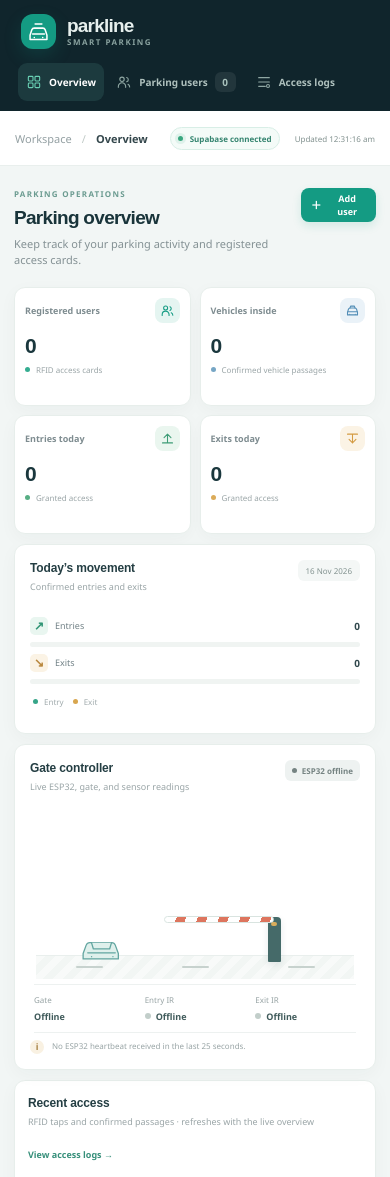
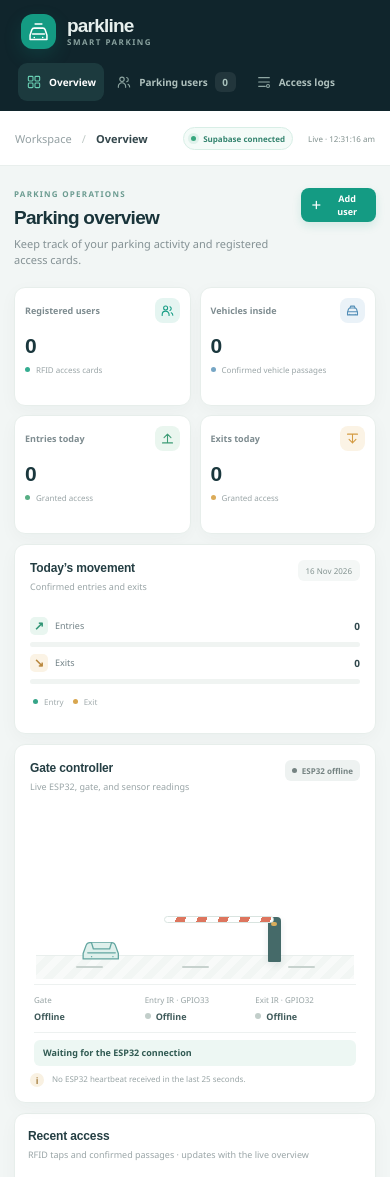
Before and after one commit to MUKESH-VIJAYAKUMAR/Parkline-ESP32-Parking-Gate, a Flask app: page / in a window 390 px wide. Shown: the top 1177 px of the page. Run offline with Flask 3, Linux system fonts and the light colour scheme; data that the repository does not hold is empty.

Commit message:
Optimize parking gate flow and live dashboard

```diff
--- a/app.py
+++ b/app.py
@@ -33,11 +33,26 @@ DEVICE_STATUS = {
     "gate_open": False,
     "ir_entry_detected": False,
     "ir_exit_detected": False,
+    "vehicle_waiting": False,
+    "passage_started": False,
+    "phase": "WAITING_FOR_CAR",
     "wifi_rssi": None,
     "_last_seen_monotonic": 0.0,
 }
 
 logging.basicConfig(level=logging.INFO, format="%(asctime)s %(levelname)s %(message)s")
+
+
+class QuietDashboardPollingFilter(logging.Filter):
+    def filter(self, record: logging.LogRecord) -> bool:
+        if record.name != "werkzeug":
+            return True
+        message = record.getMessage()
+        return '"GET /api/device/status ' not in message and '"GET /api/dashboard/snapshot ' not in message
+
+
+# Keep useful server startup/access logs while avoiding a line for every fast UI poll.
+logging.getLogger("werkzeug").addFilter(QuietDashboardPollingFilter())
 logger = logging.getLogger("parking_dashboard")
 
 
@@ -400,6 +415,12 @@ def create_app() -> Flask:
                 "gate_open": payload.get("gate_open") is True,
                 "ir_entry_detected": payload.get("ir_entry_detected") is True,
                 "ir_exit_detected": payload.get("ir_exit_detected") is True,
+                "vehicle_waiting": payload.get("vehicle_waiting") is True,
+                "passage_started": payload.get("passage_started") is True,
+                "phase": payload.get("phase") if payload.get("phase") in {
+                    "HARDWARE_ERROR", "CHECKING_ACCESS", "TAP_RFID", "GATE_OPEN",
+                    "PASSING", "NEXT_CAR", "WAITING_FOR_CAR"
+                } else "WAITING_FOR_CAR",
                 "wifi_rssi": wifi_rssi,
                 "_last_seen_monotonic": monotonic(),
             })
@@ -420,5 +441,5 @@ if __name__ == "__main__":
         threading.Timer(1.2, lambda: webbrowser.open("http://127.0.0.1:5000")).start()
     print("Smart Parking Dashboard: http://127.0.0.1:5000")
     host = os.getenv("PARKING_HOST", "127.0.0.1").strip() or "127.0.0.1"
-    print("The browser dashboard is restricted to this computer; the ESP32 API uses its device key.")
+    print(f"Server binding address: {host}; device API calls require the configured ESP32 key.")
     app.run(host=host, port=5000, debug=False, threaded=True)
--- a/static/css/dashboard.css
+++ b/static/css/dashboard.css
@@ -148,7 +148,9 @@ h1, h2, p { margin-top: 0; }
 .gate-arm.is-open { transform: rotate(90deg); }
 .controller-panel.gate-is-open .gate-post-light { background: #51bd90; }
 .gate-arm span { display: none; }
-.gate-car { position: absolute; bottom: 15px; left: 13%; color: #65a4a2; }
+.gate-car { position: absolute; bottom: 15px; left: 13%; color: #65a4a2; transition: transform .55s cubic-bezier(.2,.8,.2,1); }
+.controller-panel.car-is-waiting .gate-car { transform: translateX(clamp(55px, 9vw, 120px)); }
+.controller-panel.car-is-passing .gate-car { transform: translateX(clamp(130px, 24vw, 310px)); }
 .gate-car svg { width: 49px; height: 29px; fill: #dff0ec; stroke: #62a5a0; stroke-width: 1.7; stroke-linejoin: round; stroke-linecap: round; }
 .hardware-readings { display: grid; grid-template-columns: repeat(3, minmax(0, 1fr)); gap: 10px; margin: 4px 4px 0; padding: 9px 0; border-top: 1px solid #edf1f0; border-bottom: 1px solid #edf1f0; }
 .hardware-reading { display: grid; gap: 5px; min-width: 0; }
@@ -157,6 +159,7 @@ h1, h2, p { margin-top: 0; }
 .reading-indicator { width: 6px; height: 6px; flex: 0 0 auto; border-radius: 50%; background: #c2ceca; }
 .reading-indicator.is-detected { background: #d99f48; box-shadow: 0 0 0 3px rgba(217, 159, 72, .13); }
 .reading-indicator.is-clear { background: #48ac88; }
+.controller-phase { margin: 7px 4px 0; padding: 7px 9px; border-radius: 6px; color: #315b53; background: #edf7f3; font-size: 9px; font-weight: 650; line-height: 1.35; }
 .controller-note { display: flex; align-items: flex-start; gap: 8px; padding-top: 7px; }
 .note-icon { display: grid; width: 14px; height: 14px; flex: 0 0 auto; place-items: center; border-radius: 50%; color: #a78144; background: #f9f1e2; font-size: 9px; font-weight: 700; }
 .controller-note p { max-width: 400px; margin: 0; color: #98a4a5; font-size: 8px; line-height: 1.45; }
--- a/static/js/dashboard.js
+++ b/static/js/dashboard.js
@@ -1,5 +1,10 @@
 const PAGE_SIZE = 25;
-const state = { view: 'overview', userPage: 1, userQuery: '', eventPage: 1, eventQuery: '', eventDirection: '', snapshotLoading: false, deviceLoading: false, hasSnapshot: false };
+const state = { view: 'overview', userPage: 1, userQuery: '', eventPage: 1, eventQuery: '', eventDirection: '', snapshotLoading: false, recentLoading: false, deviceLoading: false, eventLoading: false, databaseConfigured: null, hasSnapshot: false, recentSignature: '', userRowsSignature: '', eventRowsSignature: '', deviceSignature: '' };
+const OVERVIEW_REFRESH_MS = 5000;
+const DEVICE_STATUS_REFRESH_MS = 250;
+const RECENT_REFRESH_MS = 1000;
+const ACCESS_LOG_REFRESH_MS = 1000;
+const USER_LIST_REFRESH_MS = 5000;
 const $ = (selector) => document.querySelector(selector);
 const byId = (id) => document.getElementById(id);
 
@@ -62,6 +67,12 @@ function setEmpty(id, visible) {
   byId(id).classList.toggle('is-hidden', !visible);
 }
 
+function setLiveText(id, value) {
+  const node = byId(id);
+  const next = String(value);
+  if (node.textContent !== next) node.textContent = next;
+}
+
 function setCellText(cell, text, className = '') {
   const span = make('span', className, text || '—');
   cell.append(span);
@@ -109,6 +120,13 @@ function makeRecentRow(event) {
 }
 
 function renderRecent(events = []) {
+  const signature = JSON.stringify(events.map((event) => [
+    event.id, event.user_name, event.vehicle_plate, event.card_uid, event.direction,
+    event.access_status, event.card_tapped_at, event.vehicle_passed_at,
+    event.parking_user?.full_name, event.parking_user?.vehicle_plate,
+  ]));
+  if (signature === state.recentSignature) return;
+  state.recentSignature = signature;
   const body = byId('recent-events-body');
   body.replaceChildren(...events.map(makeRecentRow));
   setEmpty('recent-empty', events.length === 0);
@@ -119,15 +137,17 @@ function renderDashboard(data) {
   const entries = Number(stats.entries_today || 0);
   const exits = Number(stats.exits_today || 0);
   const total = entries + exits;
-  byId('stat-users').textContent = Number(stats.registered_users || 0).toLocaleString('en-IN');
-  byId('stat-inside').textContent = Number(stats.vehicles_inside || 0).toLocaleString('en-IN');
-  byId('stat-entries').textContent = entries.toLocaleString('en-IN');
-  byId('stat-exits').textContent = exits.toLocaleString('en-IN');
-  byId('nav-user-count').textContent = Number(stats.registered_users || 0).toLocaleString('en-IN');
-  byId('movement-entries').textContent = entries.toLocaleString('en-IN');
-  byId('movement-exits').textContent = exits.toLocaleString('en-IN');
-  byId('entry-bar').style.width = total ? `${Math.max(3, entries / total * 100)}%` : '0%';
-  byId('exit-bar').style.width = total ? `${Math.max(3, exits / total * 100)}%` : '0%';
+  setLiveText('stat-users', Number(stats.registered_users || 0).toLocaleString('en-IN'));
+  setLiveText('stat-inside', Number(stats.vehicles_inside || 0).toLocaleString('en-IN'));
+  setLiveText('stat-entries', entries.toLocaleString('en-IN'));
+  setLiveText('stat-exits', exits.toLocaleString('en-IN'));
+  setLiveText('nav-user-count', Number(stats.registered_users || 0).toLocaleString('en-IN'));
+  setLiveText('movement-entries', entries.toLocaleString('en-IN'));
+  setLiveText('movement-exits', exits.toLocaleString('en-IN'));
+  const entryWidth = total ? `${Math.max(3, entries / total * 100)}%` : '0%';
+  const exitWidth = total ? `${Math.max(3, exits / total * 100)}%` : '0%';
+  if (byId('entry-bar').style.width !== entryWidth) byId('entry-bar').style.width = entryWidth;
+  if (byId('exit-bar').style.width !== exitWidth) byId('exit-bar').style.width = exitWidth;
 }
 
 async function loadDashboardSnapshot() {
@@ -136,6 +156,7 @@ async function loadDashboardSnapshot() {
   try {
     const data = await requestJson('/api/dashboard/snapshot', { cache: 'no-store' });
     if (!data.configured) {
+      state.databaseConfigured = false;
       showSetupBanner('setup');
       byId('stat-users').textContent = '—';
       byId('stat-inside').textContent = '—';
@@ -150,20 +171,37 @@ async function loadDashboardSnapshot() {
       byId('snapshot-label').textContent = 'Database setup needed';
       return;
     }
+    state.databaseConfigured = true;
     renderDashboard(data);
-    renderRecent(data.recent_events || []);
     state.hasSnapshot = true;
     const updated = data.sampled_at
       ? formatDate(data.sampled_at, { hour: '2-digit', minute: '2-digit', second: '2-digit', hour12: true })
       : 'just now';
-    byId('snapshot-label').textContent = `Updated ${updated}`;
+    byId('snapshot-label').textContent = `Live · ${updated}`;
     hideSetupBanner();
+    loadRecentEvents();
   } catch (error) {
     if (!state.hasSnapshot) showSetupBanner('error', 'Dashboard data is unavailable. Check the server and Supabase connection.');
     else setConnection('is-error', 'Refresh retrying');
     byId('snapshot-label').textContent = state.hasSnapshot ? 'Refresh delayed · keeping latest data' : 'Waiting for live data';
+    // Sensor state is served from the local Flask process, so it can still update
+    // while Supabase is temporarily unavailable.
+    await loadDeviceStatus();
   } finally {
     state.snapshotLoading = false;
+  }
+}
+
+async function loadRecentEvents() {
+  if (state.recentLoading || state.databaseConfigured !== true) return;
+  state.recentLoading = true;
+  try {
+    const data = await requestJson('/api/dashboard/recent', { cache: 'no-store' });
+    renderRecent(data.items || []);
+  } catch (error) {
+    // Keep the last good activity rows visible while the database retries.
+  } finally {
+    state.recentLoading = false;
   }
 }
 
@@ -191,6 +229,18 @@ function renderDeviceStatus(status) {
   byId('gate-state').textContent = online ? (gateOpen ? 'Open' : 'Closed') : 'Offline';
   panel.classList.toggle('gate-is-open', gateOpen);
   document.querySelector('.gate-arm').classList.toggle('is-open', gateOpen);
+  panel.classList.toggle('car-is-waiting', online && (status.vehicle_waiting === true || (gateOpen && status.passage_started !== true)));
+  panel.classList.toggle('car-is-passing', online && status.passage_started === true);
+  const phaseLabels = {
+    HARDWARE_ERROR: 'Gate unavailable · check the servo',
+    CHECKING_ACCESS: 'Card read · checking access',
+    TAP_RFID: 'Vehicle detected · tap your RFID',
+    GATE_OPEN: 'Gate open · you can go now',
+    PASSING: 'Vehicle crossing · watching second IR',
+    NEXT_CAR: 'Thank you · next vehicle come forward',
+    WAITING_FOR_CAR: 'Waiting for a vehicle at the first IR',
+  };
+  setLiveText('controller-phase', online ? (phaseLabels[status.phase] || phaseLabels.WAITING_FOR_CAR) : 'Waiting for the ESP32 connection');
   updateSensorReading('entry-ir-indicator', 'entry-ir-state', online, status.ir_entry_detected === true);
   updateSensorReading('exit-ir-indicator', 'exit-ir-state', online, status.ir_exit_detected === true);
 
@@ -245,7 +295,11 @@ async function loadUsers() {
   try {
     const data = await requestJson(`/api/users?${query}`);
     const body = byId('users-body');
-    body.replaceChildren(...(data.items || []).map(renderUserRow));
+    const signature = JSON.stringify(data.items || []);
+    if (signature !== state.userRowsSignature) {
+      body.replaceChildren(...(data.items || []).map(renderUserRow));
+      state.userRowsSignature = signature;
+    }
     byId('users-total-label').textContent = `${Number(data.total || 0).toLocaleString('en-IN')} registered parking users`;
     renderPagination('users', data.page || 1, data.total || 0, data.limit || PAGE_SIZE, 'users-prev', 'users-next');
     setEmpty('users-empty', (data.items || []).length === 0);
@@ -274,11 +328,17 @@ function renderEventRow(event) {
 }
 
 async function loadEvents() {
+  if (state.eventLoading) return;
+  state.eventLoading = true;
   const query = new URLSearchParams({ page: String(state.eventPage), limit: String(PAGE_SIZE), q: state.eventQuery, direction: state.eventDirection });
   try {
     const data = await requestJson(`/api/events?${query}`);
     const body = byId('events-body');
-    body.replaceChildren(...(data.items || []).map(renderEventRow));
+    const signature = JSON.stringify(data.items || []);
+    if (signature !== state.eventRowsSignature) {
+      body.replaceChildren(...(data.items || []).map(renderEventRow));
+      state.eventRowsSignature = signature;
+    }
     byId('events-total-label').textContent = `${Number(data.total || 0).toLocaleString('en-IN')} access events`;
     renderPagination('events', data.page || 1, data.total || 0, data.limit || PAGE_SIZE, 'events-prev', 'events-next');
     setEmpty('events-empty', (data.items || []).length === 0);
@@ -289,6 +349,8 @@ async function loadEvents() {
     byId('events-body').replaceChildren();
     setEmpty('events-empty', true);
     toast(error.message, true);
+  } finally {
+    state.eventLoading = false;
   }
 }
 
@@ -400,16 +462,31 @@ document.addEventListener('DOMContentLoaded', () => {
   loadDashboardSnapshot();
   loadDeviceStatus();
   window.setInterval(() => {
-    if (document.visibilityState !== 'visible') return;
-    loadDeviceStatus();
-  }, 400);
+    if (document.visibilityState === 'visible') loadDeviceStatus();
+  }, DEVICE_STATUS_REFRESH_MS);
   window.setInterval(() => {
     if (document.visibilityState !== 'visible') return;
     loadDashboardSnapshot();
-  }, 2000);
+  }, OVERVIEW_REFRESH_MS);
+  window.setInterval(() => {
+    if (document.visibilityState === 'visible') loadRecentEvents();
+  }, RECENT_REFRESH_MS);
   window.setInterval(() => {
     if (document.visibilityState !== 'visible') return;
     if (state.view === 'users') loadUsers();
+  }, USER_LIST_REFRESH_MS);
+  window.setInterval(() => {
+    if (document.visibilityState === 'visible' && state.view === 'events') loadEvents();
+  }, ACCESS_LOG_REFRESH_MS);
+  document.addEventListener('visibilitychange', () => {
+    if (document.visibilityState !== 'visible') return;
+    loadDashboardSnapshot();
+    if (state.view === 'users') loadUsers();
     if (state.view === 'events') loadEvents();
-  }, 10000);
+  });
+  window.addEventListener('online', () => {
+    loadDashboardSnapshot();
+    if (state.view === 'users') loadUsers();
+    if (state.view === 'events') loadEvents();
+  });
 });
--- a/templates/index.html
+++ b/templates/index.html
@@ -117,15 +117,16 @@
                 </div>
                 <div class="hardware-readings">
                   <div class="hardware-reading"><span>Gate</span><strong id="gate-state">Waiting</strong></div>
-                  <div class="hardware-reading"><span>Entry IR</span><strong><i class="reading-indicator" id="entry-ir-indicator"></i><span id="entry-ir-state">Waiting</span></strong></div>
-                  <div class="hardware-reading"><span>Exit IR</span><strong><i class="reading-indicator" id="exit-ir-indicator"></i><span id="exit-ir-state">Waiting</span></strong></div>
+                  <div class="hardware-reading"><span>Entry IR · GPIO33</span><strong><i class="reading-indicator" id="entry-ir-indicator"></i><span id="entry-ir-state">Waiting</span></strong></div>
+                  <div class="hardware-reading"><span>Exit IR · GPIO32</span><strong><i class="reading-indicator" id="exit-ir-indicator"></i><span id="exit-ir-state">Waiting</span></strong></div>
                 </div>
+                <div class="controller-phase" id="controller-phase" aria-live="polite">Waiting for a vehicle at the first IR</div>
                 <div class="controller-note"><span class="note-icon" aria-hidden="true">i</span><p id="controller-last-seen">Entry and exit IR readings update together.</p></div>
               </section>
             </div>
 
             <section class="panel table-panel">
-              <div class="panel-heading table-panel-heading"><div><h2>Recent access</h2><p>RFID taps and confirmed passages · refreshes with the live overview</p></div><button class="text-button" type="button" data-view-link="events">View access logs <span aria-hidden="true">→</span></button></div>
+              <div class="panel-heading table-panel-heading"><div><h2>Recent access</h2><p>RFID taps and confirmed passages · updates with the live overview</p></div><button class="text-button" type="button" data-view-link="events">View access logs <span aria-hidden="true">→</span></button></div>
               <div class="table-scroll"><table><thead><tr><th>USER</th><th>VEHICLE</th><th>CARD UID</th><th>DIRECTION</th><th>CARD TAP</th><th>PASSAGE</th></tr></thead><tbody id="recent-events-body"></tbody></table></div>
               <div class="empty-state is-hidden" id="recent-empty"><div class="empty-icon">⌁</div><strong>No access activity yet</strong><p>RFID taps will show here after events arrive in Supabase.</p></div>
             </section>
```
Also changed, not shown: README.md, 4 other files.
